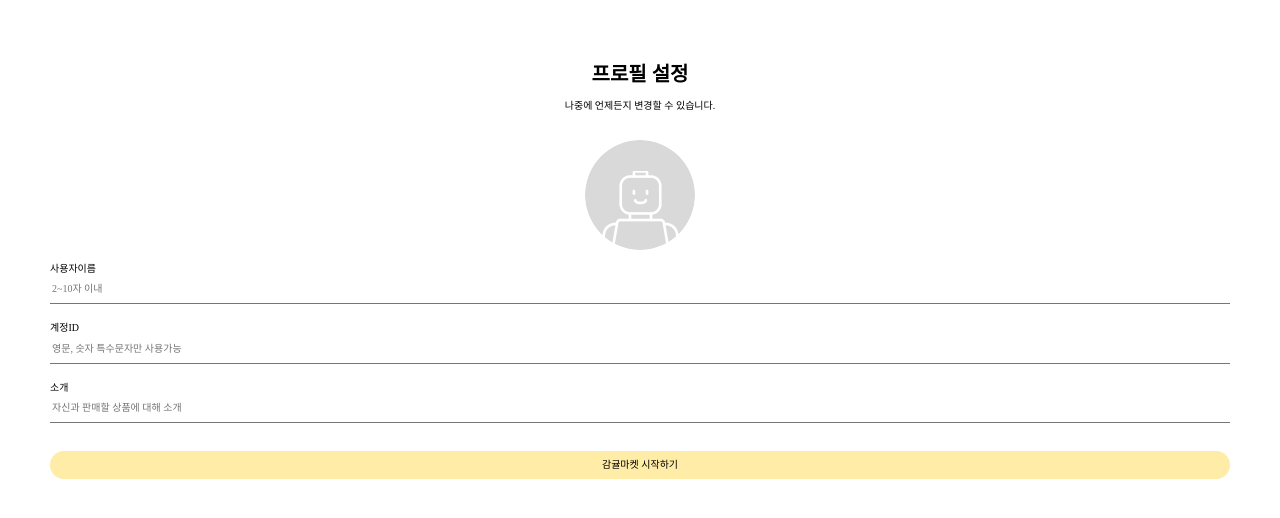
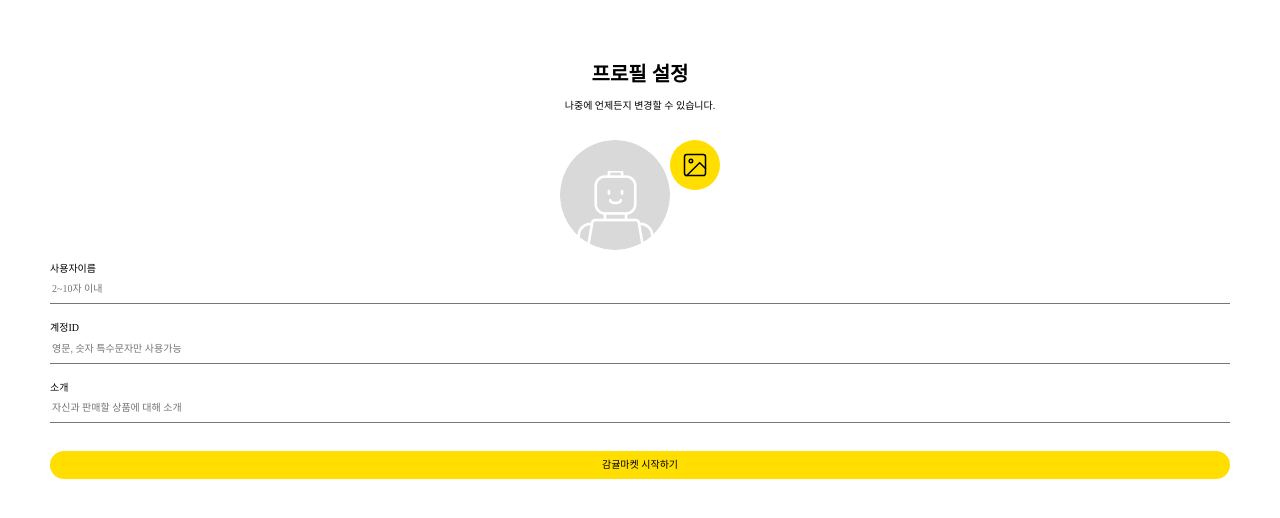
Before and after one commit to FRONTENDSCHOOL5/final-11-NigoNego, a React (Create React App) app: page /joinmember in a window 1280 px wide. Shown: the top 518 px of the page. Built offline with nearby package versions, Linux system fonts and the light colour scheme.

Commit message:
✨ Feat : #52 회원가입 API 수정 및 이미지업로드 버튼 컴포넌트 생성

```diff
--- /dev/null
+++ b/src/components/common/button/UploadButton.jsx
@@ -0,0 +1,33 @@
+import React from 'react';
+import styled from 'styled-components';
+import buttonImg from '../../../assets/images/upload-file.svg';
+
+export default function UploadButton() {
+  return (
+    <UploadButtonStyle>
+      <label htmlFor="input" />
+      <input id="input" type="file" />
+    </UploadButtonStyle>
+  );
+}
+
+const UploadButtonStyle = styled.div`
+  /* position: fixed;
+  bottom: 16px;
+  right: 16px; */
+  label {
+    width: 50px;
+    height: 50px;
+    display: inline-block;
+    background-image: url(${buttonImg});
+    background-size: cover;
+  }
+
+  input {
+    display: none;
+  }
+
+  input::file-selector-button {
+    display: none;
+  }
+`;
--- a/src/pages/JoinPage/JoinMember.jsx
+++ b/src/pages/JoinPage/JoinMember.jsx
@@ -13,12 +13,15 @@ import Input from '../../components/common/Input/Input';
 import { LBtn, LdisabledBtn } from '../../components/common/button/Button';
 import { LImage } from '../../components/common/UserImage/UserImage';
 import basicImg from '../../assets/images/basic-profile-img.png';
+import UploadButton from '../../components/common/button/UploadButton';
 
 export default function JoinMember() {
   const [userName, setUserName] = useState('');
   const [userID, setUserID] = useState('');
-  const [isFormValid, setIsFormValid] = useState(false);
+  const [isFormValid, setIsFormValid] = useState(true);
   const [userIntro, setUserIntro] = useState(false);
+  const [isUserNameValid, setIsUserNameValid] = useState(false);
+  const [isUserIDValid, setIsUserIDValid] = useState(false);
   const navigate = useNavigate();
   const location = useLocation();
 
@@ -34,14 +37,26 @@ export default function JoinMember() {
     setUserIntro(e.target.value);
   };
 
+  const handleNameValid = () => {
+    if (userName.length >= 2 && userName.length <= 10) {
+      setIsUserNameValid(true);
+    } else {
+      setIsUserNameValid(false);
+    }
+  };
+
+  const handleIdValid = () => {
+    const testID = /^[a-zA-Z0-9]+$/.test(userID);
+
+    if (testID) {
+      setIsUserIDValid(true);
+    } else {
+      setIsUserIDValid(false);
+    }
+  };
+
   const handleSubmit = async e => {
     e.preventDefault();
-
-    // 사용자 이름 유효성 확인
-    const isUserNameValid = userName.length >= 2 && userName.length <= 10;
-
-    // 계정 ID 유효성 확인
-    const isUserIDValid = /^[a-zA-Z0-9]+$/.test(userID);
 
     if (isUserNameValid && isUserIDValid) {
       setIsFormValid(true);
@@ -51,12 +66,14 @@ export default function JoinMember() {
         const response = await axios.post(
           'https://api.mandarin.weniv.co.kr/user',
           {
-            username: userName,
-            email: location.state.email, // 사용자 이메일 값
-            password: location.state.password, // 사용자 패스워드 값
-            accountname: userID,
-            intro: userIntro, // 사용자 소개 값
-            image: 'user_image', // 사용자 이미지 값
+            user: {
+              username: userName,
+              email: location.state.email, // 사용자 이메일 값
+              password: location.state.password, // 사용자 패스워드 값
+              accountname: userID,
+              intro: userIntro, // 사용자 소개 값
+              image: '', // 사용자 이미지 값}
+            },
           },
         );
 
@@ -65,6 +82,7 @@ export default function JoinMember() {
         navigate('/login');
       } catch (error) {
         // API 요청 실패 처리
+        // 여기에 ID 혹은 Name 중복입니다 추가
         console.error('API 요청 실패:', error);
         isUserNameValid(true);
       }
@@ -81,6 +99,7 @@ export default function JoinMember() {
       </HeadingWrapper>
       <ImageWrapper>
         <LImage src={basicImg} />
+        <UploadButton />
       </ImageWrapper>
       <form onSubmit={handleSubmit}>
         <FormWrapper>
@@ -92,6 +111,7 @@ export default function JoinMember() {
             placeholder="2~10자 이내"
             value={userName}
             onChange={handleUserNameChange}
+            onBlur={handleNameValid}
           />
           <Input
             label="계정ID"
@@ -101,6 +121,7 @@ export default function JoinMember() {
             placeholder="영문, 숫자 특수문자만 사용가능"
             value={userID}
             onChange={handleUserIDChange}
+            onBlur={handleIdValid}
           />
           <Input
             label="소개"
@@ -111,6 +132,7 @@ export default function JoinMember() {
             onChange={handleUserIntro}
             placeholder="자신과 판매할 상품에 대해 소개"
           />
+
           <BtnWrapper>
             {isFormValid ? (
               <LBtn content="감귤마켓 시작하기" />
```
